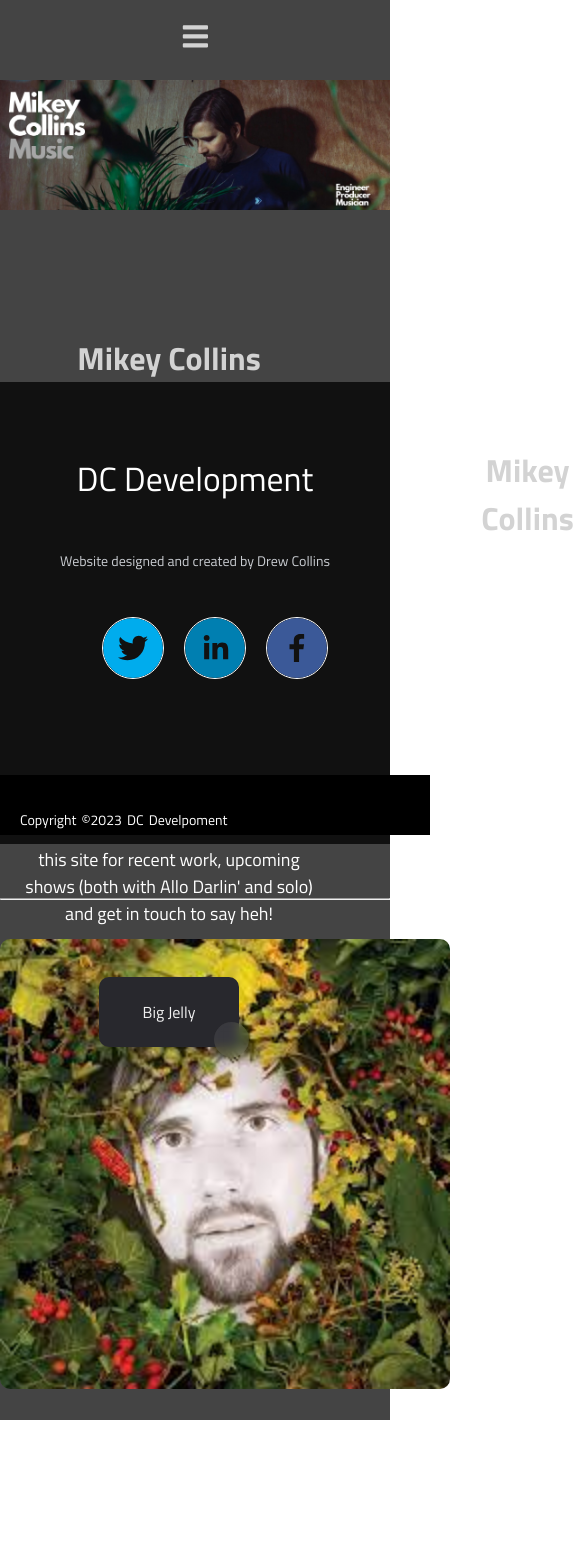
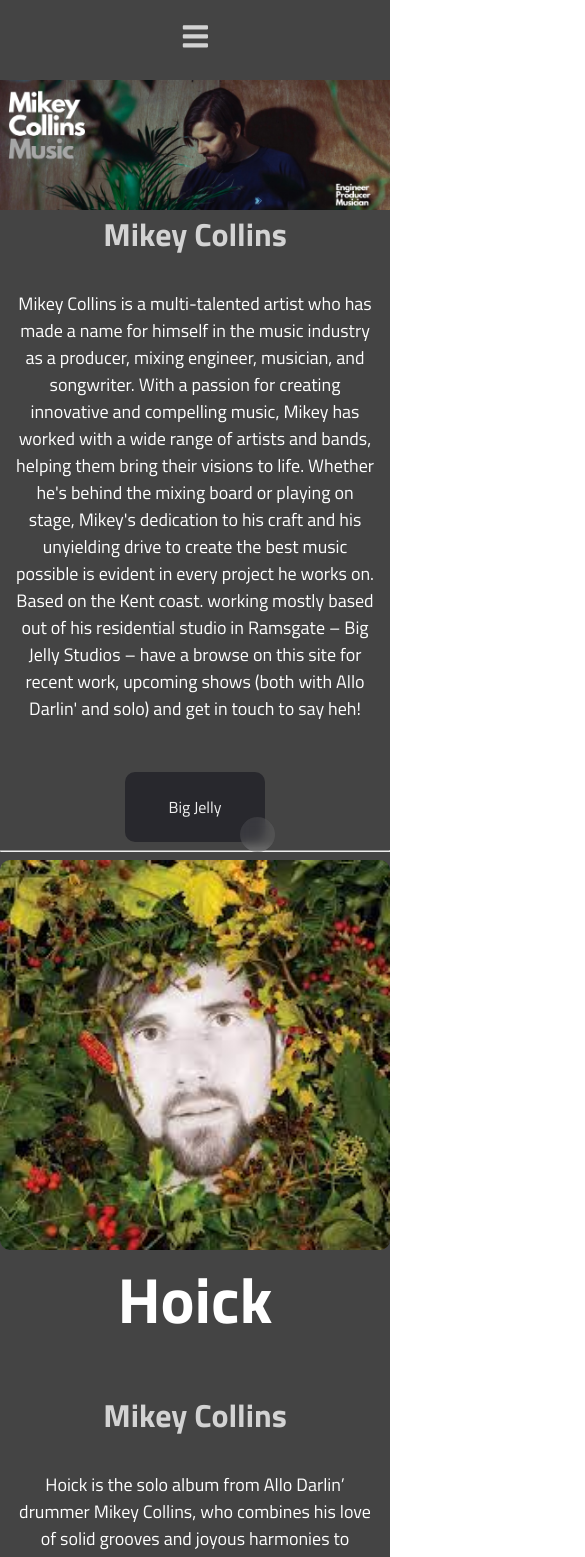
Before and after one commit to CollinsDrew/Mikey_Collins, a React (Create React App) app in the folder mikey-collins/: page /about in a window 390 px wide. Shown: the top 1557 px of the page, 585 px wide, since content can reach past the window. Built offline with nearby package versions, Linux system fonts and the light colour scheme.

Commit message:
home and about responsiveness sorted

```diff
--- a/mikey-collins/src/App.js
+++ b/mikey-collins/src/App.js
@@ -29,7 +29,7 @@ function App() {
           <Route path="/press" element={<Press />} />
           <Route path="/more" element={<More />} />
         </Routes>
-        <Footer />
+        {/* <Footer /> */}
       </div>
     </BrowserRouter>
   );
--- a/mikey-collins/src/Styles/About.css
+++ b/mikey-collins/src/Styles/About.css
@@ -303,3 +303,38 @@
   transition: 0s;
   transform: translate(0, 5%);
 }
+
+@media only screen and (max-width: 768px) {
+  .cardContainer {
+    max-width: 100vw;
+    margin-left: 0;
+    justify-content: center;
+  }
+}
+
+@media only screen and (max-device-width: 1366px) {
+  .parallax {
+    background-attachment: scroll;
+    height: auto;
+    aspect-ratio: 3;
+    padding-top: 0;
+  }
+
+  .home-page__banner {
+    height: auto;
+  }
+
+  .home-page__banner_hoick {
+    flex-wrap: wrap;
+    height: auto;
+  }
+
+  .home-page__banner_hoick img {
+    width: 100%;
+    height: auto;
+  }
+
+  .home-page__banner-text {
+    margin-right: 0;
+  }
+}
--- a/mikey-collins/src/Styles/Home.css
+++ b/mikey-collins/src/Styles/Home.css
@@ -192,17 +192,13 @@
 }
 
 @media only screen and (max-width: 768px) {
-  .face {
-    max-width: 100%;
+  .mainImage img {
+    max-width: 100vw;
   }
-  .content h3 {
-    font-size: 0.8em;
-  }
-  .content i {
-    font-size: 2em;
-  }
-  .content p,
-  .content a {
-    font-size: 8pt;
+
+  .cardContainer {
+    max-width: 100vw;
+    margin-left: 0;
+    justify-content: center;
   }
 }
--- a/mikey-collins/src/Styles/Press.css
+++ b/mikey-collins/src/Styles/Press.css
@@ -1,6 +1,6 @@
 .press-container {
   color: white;
-  background-color: #353b48;
+  background-color: #444;
   font-family: "Roboto", sans-serif;
 }
 
```
